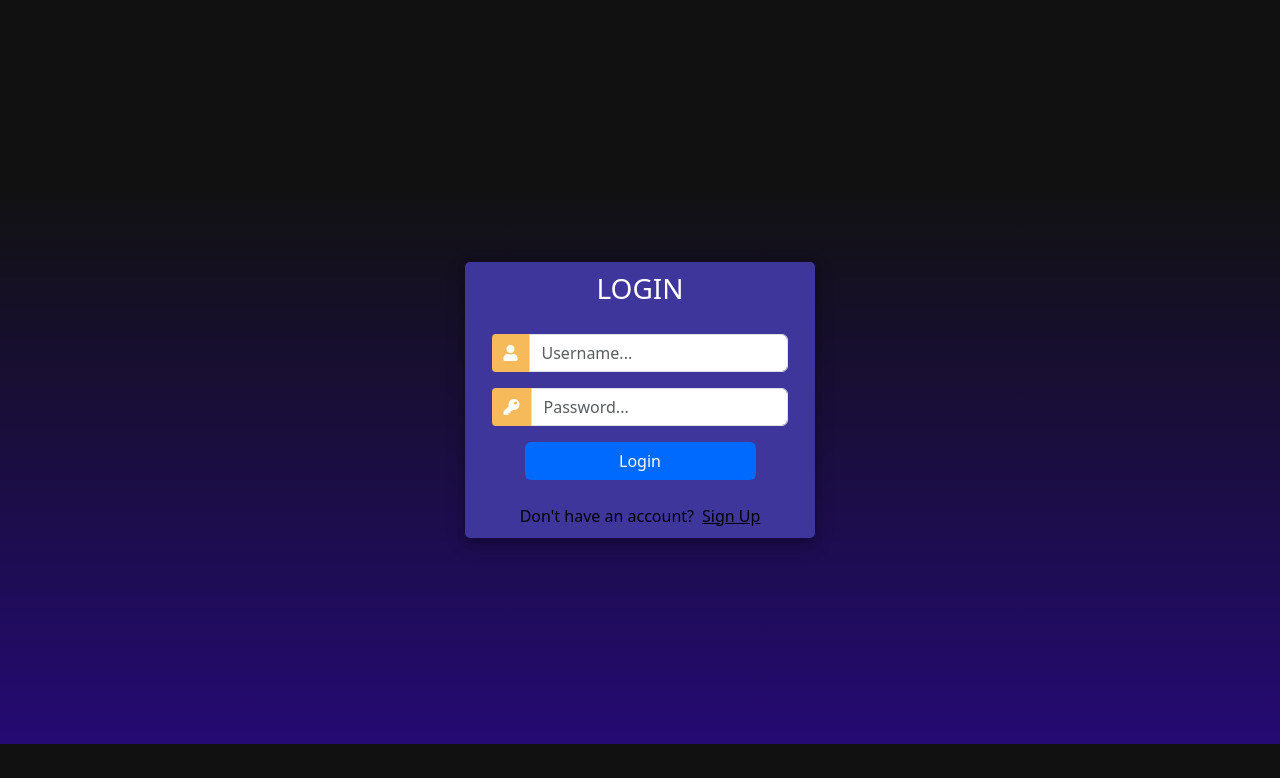
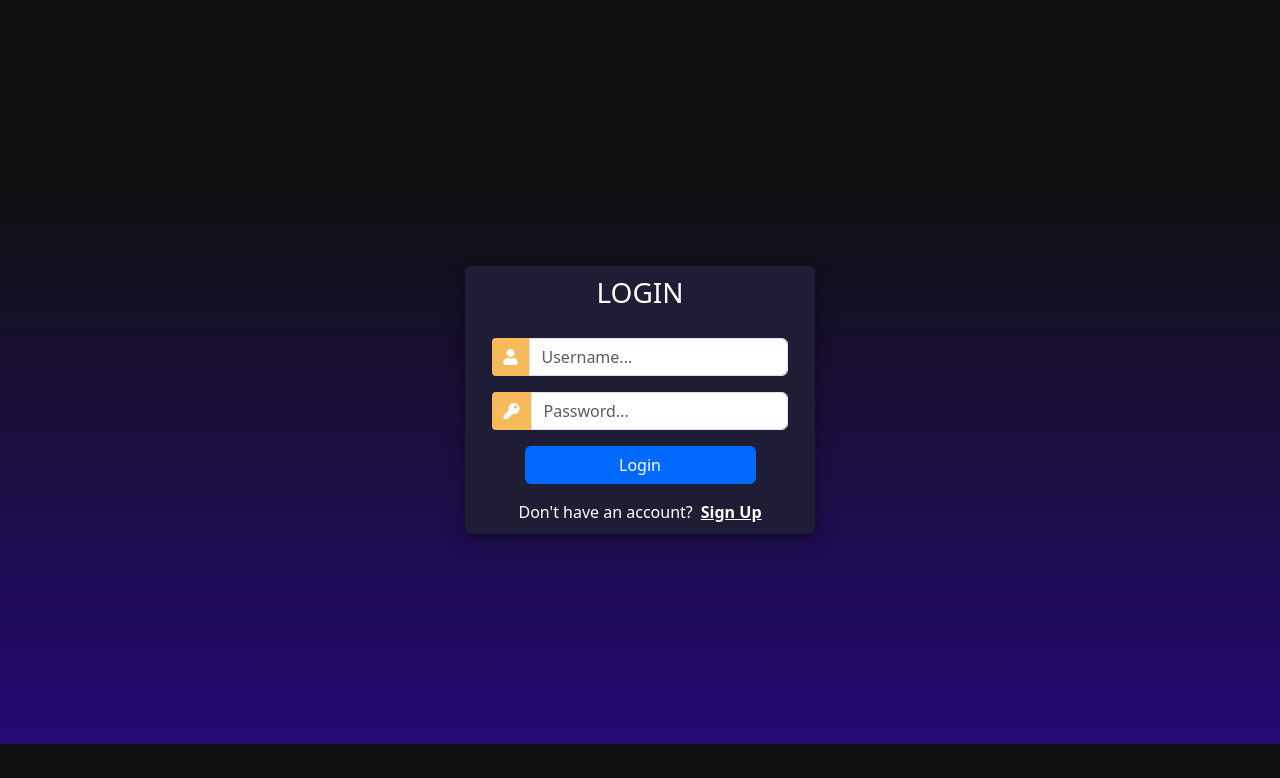
Before and after one commit to Nand1904/Movie-Watchlist, a Django app: template base/templates/login.html in a window 1280 px wide. Shown: the part 56-834 px from the top of the page. Run offline with Django 3.2, Linux system fonts and the light colour scheme; the template is opened without the code that fills it, so the values that code supplies are empty; some libraries are stand-ins or nearby versions.

Commit message:
ui updated

```diff
--- a/base/templates/login.html
+++ b/base/templates/login.html
@@ -24,7 +24,7 @@
 			width: 350px;
 			margin-top: auto;
 			margin-bottom: auto;
-			background: #3f369c;
+			background: #1f1d36;
 			position: relative;
 			display: flex;
 			justify-content: center;
@@ -75,7 +75,7 @@
 		}
 
 		#messages {
-			background-color: grey;
+			background-color: #f7ba5b;
 			color: #fff;
 			padding: 10px;
 			margin-top: 10px;
@@ -122,9 +122,9 @@
 				<p id="messages">{{ message }}</p>
 				{% endfor %}
 
-				<div class="mt-4">
-					<div class="d-flex justify-content-center links text-black">
-						Don't have an account? <a href="{% url 'register' %}" class="ml-2 text-black">Sign Up</a>
+				<div class="mt-3">
+					<div class="d-flex justify-content-center links text-white">
+						Don't have an account? <a href="{% url 'register' %}" class="ml-2 text-white"><strong>Sign Up</strong></a>
 					</div>
 
 				</div>
```
Also changed, not shown: base/templates/register.html (+12 -5 lines), db.sqlite3.
